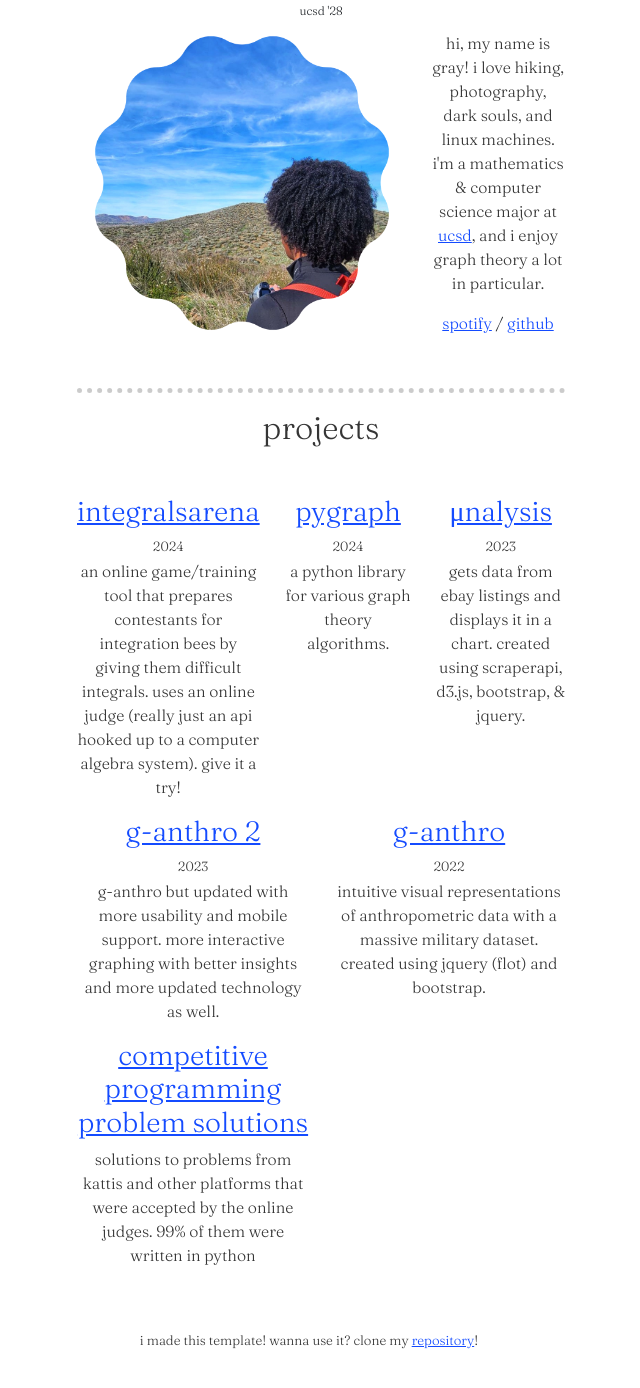
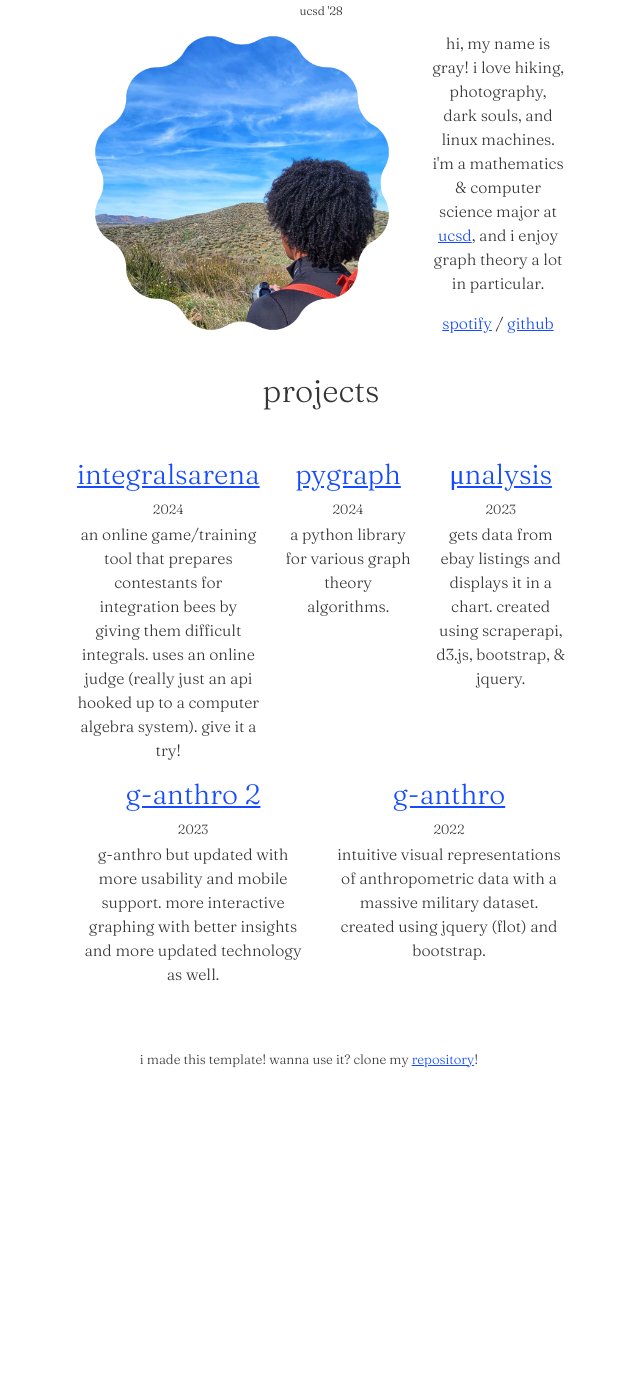
Before and after one commit to letlovewin/letlovewin.github.io, a plain HTML site: page index.html in a window 1280 px wide. Shown: the part 134-1522 px from the top of the page, without its empty margins (319-959 px from the left). After the commit the page ends 1254 px from the top, so only its background shows below. Drawn offline with nearby package versions, Linux system fonts and the light colour scheme.

Commit message:
style changes

```diff
--- a/index.html
+++ b/index.html
@@ -20,7 +20,6 @@
 
 <body>
     <div class="container text-center mt-5 main-container">
-
         <h1><strong>Gray</strong></h1>
         <sub>BAFS Scholar</sub>
         <br>
@@ -42,7 +41,6 @@
 
         </div>
         <br>
-        <hr>
         <h2>projects</h2>
         <div class="row mt-5">
             <div class="col">
@@ -68,12 +66,6 @@
                 <p class="subtitle">2023</p>
                 <p>g-anthro but updated with more usability and mobile support. more interactive graphing with better
                     insights and more updated technology as well.</p>
-                <div class="col">
-                    <h3><a href="https://github.com/letlovewin/kattis-solutions/tree/main">competitive programming
-                            problem solutions</a></h3>
-                    <p>solutions to problems from kattis and other platforms that were accepted by the online judges.
-                        99% of them were written in python</p>
-                </div>
             </div>
             <div class="col">
                 <h3><a href="https://g-anthro.web.app">g-anthro</a></h3>
```
